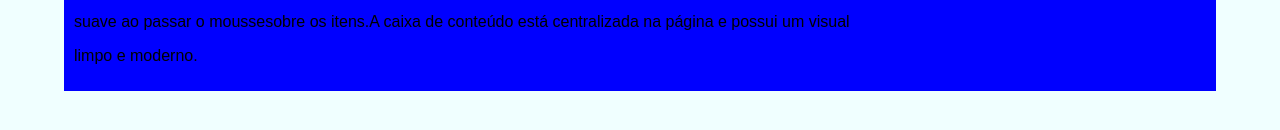
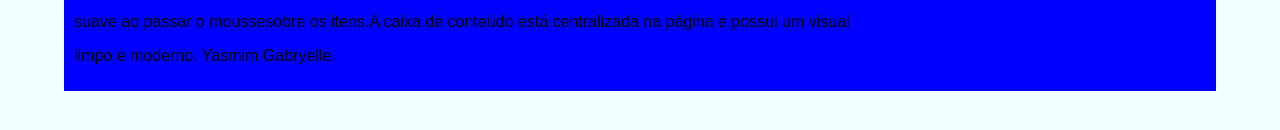
Before and after one commit to yasmim-luz/projeto-ficando-omplicado, a plain HTML site: page Menu.html in a window 1280 px wide. Shown: the part 148-278 px from the top of the page. Drawn offline with Linux system fonts and the light colour scheme.

Commit message:
Add files via upload
coloquei o meu nome

```diff
--- a/Menu.html
+++ b/Menu.html
@@ -71,7 +71,8 @@
     <h1>Bem Vindo Ao Menu Simples</h1>
     <p>Este é um exemplo de Menu simples com uma caixa de conteúdo.O menu reponsivo e possui uma transição.</p>
         <p>suave ao passar o moussesobre os itens.A caixa de conteúdo está centralizada na página e possui um visual</p>
-         <p> limpo e moderno.<p>
+         <p> limpo e moderno.
+            Yasmim Gabryelle.<p>
         </div>
     </div>
 
```
